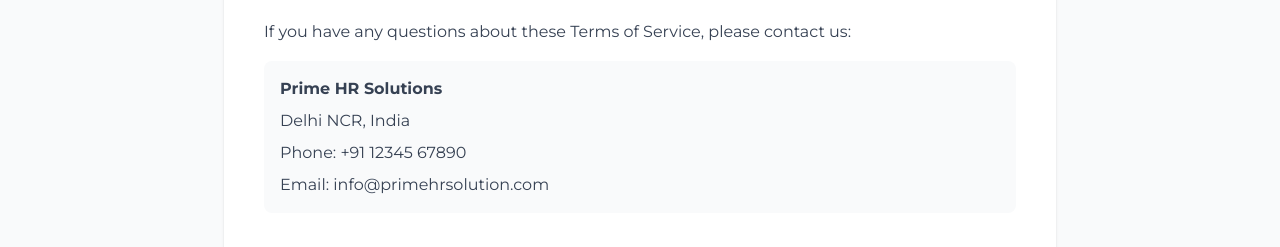
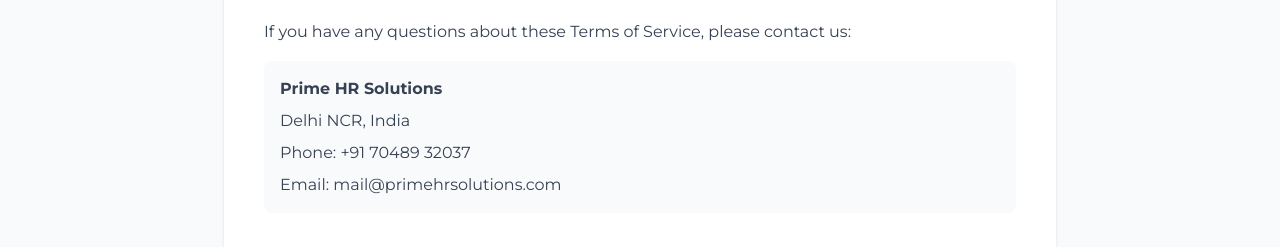
Before and after one commit to Kartik989-max/PrimeHrSolution, a Next.js app: page /terms in a window 1280 px wide. Shown: the part 2888-3135 px from the top of the page. Built offline with nearby package versions, Linux system fonts and the light colour scheme.

Commit message:
Update contact information for Prime HR Solutions

```diff
--- a/src/pages/terms.tsx
+++ b/src/pages/terms.tsx
@@ -191,8 +191,8 @@
                   <strong>Prime HR Solutions</strong>
                 </p>
                 <p className="text-gray-700 mb-2">Delhi NCR, India</p>
-                <p className="text-gray-700 mb-2">Phone: +91 12345 67890</p>
-                <p className="text-gray-700">Email: info@primehrsolution.com</p>
+                <p className="text-gray-700 mb-2">Phone: +91 70489 32037</p>
+                <p className="text-gray-700">Email: mail@primehrsolutions.com</p>
               </div>
             </section>
 
```
